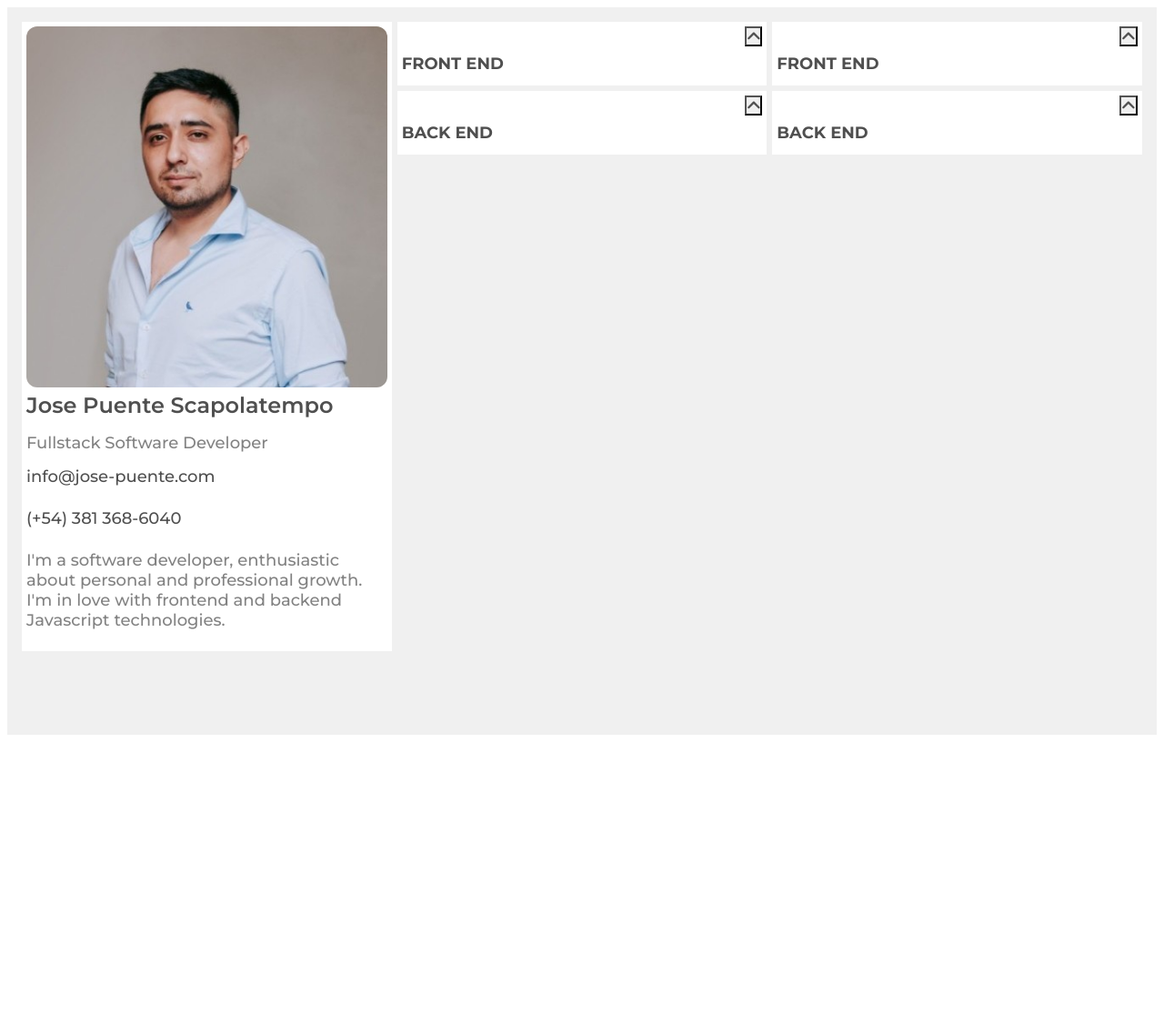
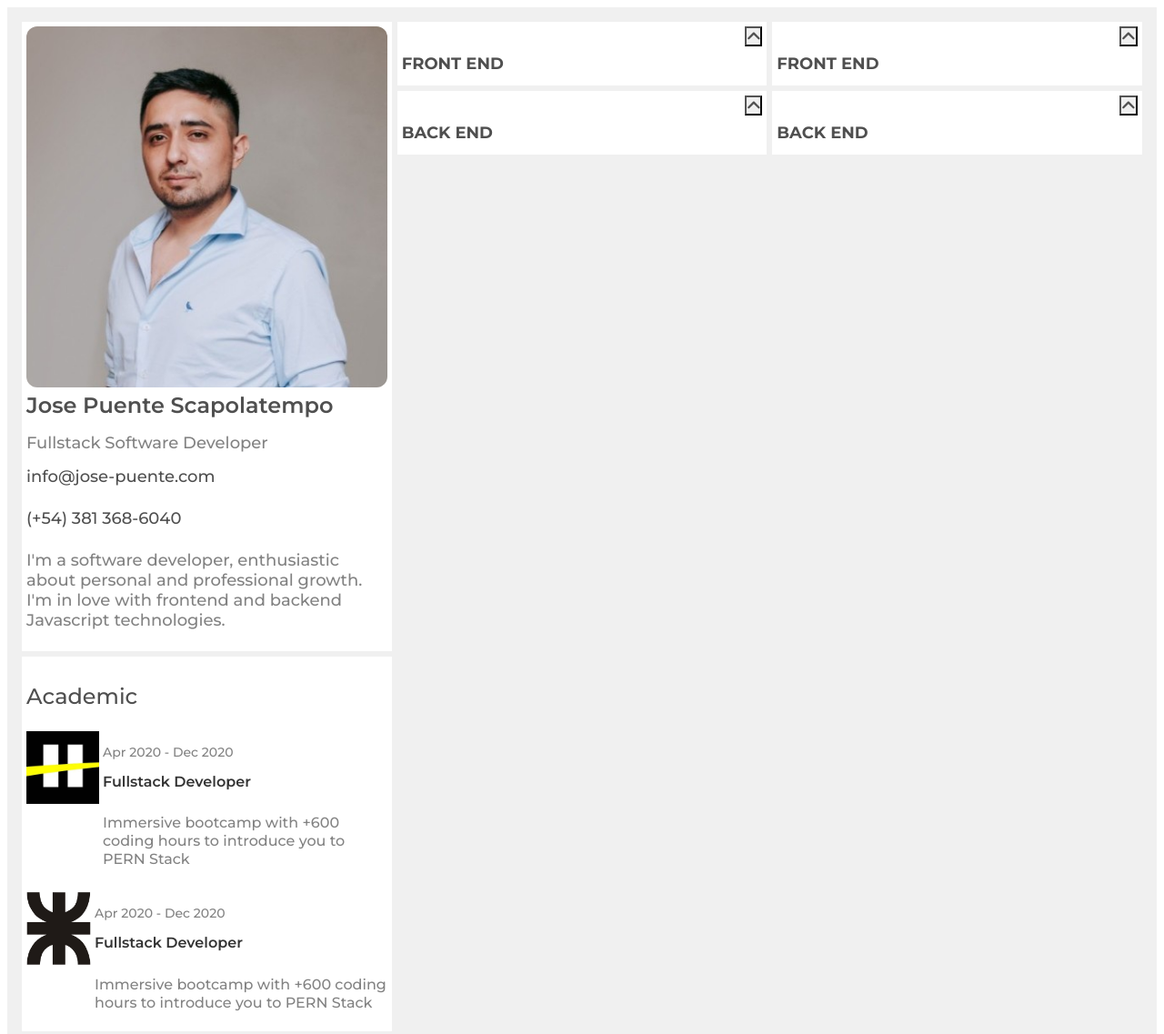
Before and after one commit to JoseScap/jose-puente.com, a Gatsby site: page / in a window 1280 px wide. Shown: the top 1137 px of the page at 91% size. Before the commit the page ends 816 px from the top, so only its background shows below. Built offline with nearby package versions, Linux system fonts and the light colour scheme; Gatsby itself is replaced by a stand-in of ours.

Commit message:
academic section

```diff
--- /dev/null
+++ b/src/components/Academic.js
@@ -0,0 +1,85 @@
+import * as React from "react"
+
+// CHAKRA COMPONENTS
+import {
+  Box,
+  Heading,
+  Text
+} from "@chakra-ui/react"
+
+// CONSTANTS
+import {
+  COLOR_GRAY1,
+  COLOR_GRAY2,
+  COLOR_GRAY3,
+  MONTSERRAT_FAMILY
+} from "../constants/STYLES"
+
+const Academic = ({ careers = [] }) => {
+  return (
+    <Box bg={"white"} borderRadius={"xl"} p={"5"} as={"section"}>
+      <Heading
+        as={"h3"}
+        // FONT STYLES
+        fontFamily={MONTSERRAT_FAMILY}
+        fontWeight={500}
+        fontSize={24}
+        color={COLOR_GRAY2}
+      >
+        Academic
+      </Heading>
+      {
+        careers.length > 0 && (
+          careers.map((props, idx) => (
+            <AcademicItem {...props} key={idx}/>
+          ))
+        )
+      }
+    </Box>
+  )
+}
+
+const AcademicItem = ({ title, period, description, logo }) => {
+  return (
+    <Box display={"flex"} mt={"10"}>
+      <img src={logo} alt="Soy-Henry's log" style={{ width: "80px", height: "80px", display: "inline-block" }}/>
+      <Box ml={"4"}>
+        <Text
+          // FONT STYLES
+          fontFamily={MONTSERRAT_FAMILY}
+          fontWeight={500}
+          fontSize={14}
+          color={COLOR_GRAY3}
+        >
+          { period }
+        </Text>
+        <Heading
+          as={"h5"}
+          // FONT STYLES
+          fontFamily={MONTSERRAT_FAMILY}
+          fontWeight={600}
+          fontSize={16}
+          color={COLOR_GRAY1}
+          // MARGINS
+          mt={"3"}
+        >
+          { title }
+        </Heading>
+        <Text
+          // FONT STYLES
+          fontFamily={MONTSERRAT_FAMILY}
+          fontWeight={500}
+          fontSize={16}
+          lineHeight={"20px"}
+          color={COLOR_GRAY3}
+          // MARGINS
+          mt={"5"}
+        >
+          { description }
+        </Text>
+      </Box>
+    </Box>
+  )
+}
+
+export default Academic
--- a/src/components/index.js
+++ b/src/components/index.js
@@ -1,2 +1,3 @@
 export { default as Profile } from "./Profile"
 export { default as Skills } from "./Skills"
+export { default as Academic } from "./Academic"
--- a/src/constants/STYLES.js
+++ b/src/constants/STYLES.js
@@ -1,4 +1,7 @@
 export const MONTSERRAT_FAMILY = "'montserrat'; sans-serif";
+
+export const COLOR_GRAY1 = "#333333"
 export const COLOR_GRAY2 = "#4F4F4F"
 export const COLOR_GRAY3 = "#828282"
+
 export const COLOR_BLUE1 = "#2F80ED"
--- /dev/null
+++ b/src/mocks/academics.js
@@ -0,0 +1,18 @@
+const SOY_HENRY = {
+    title: "Fullstack Developer",
+    period: "Apr 2020 - Dec 2020",
+    description: "Immersive bootcamp with +600 coding hours to introduce you to PERN Stack",
+    logo: "images/soy-henry.jpeg"
+}
+
+const UTN = {
+    title: "Fullstack Developer",
+    period: "Apr 2020 - Dec 2020",
+    description: "Immersive bootcamp with +600 coding hours to introduce you to PERN Stack",
+    logo: "images/utn.png"
+}
+
+export const MY_ACADEMICS = [
+    SOY_HENRY,
+    UTN
+]
--- /dev/null
+++ b/src/mocks/index.js
@@ -0,0 +1,2 @@
+export { MY_SKILLS } from "./skills"
+export { MY_ACADEMICS } from "./academics"
--- a/src/pages/index.js
+++ b/src/pages/index.js
@@ -11,13 +11,15 @@ import {
 // CUSTOM COMPONENTS
 import {
   Profile,
-  Skills
+  Skills,
+  Academic
 } from "../components"
 
 // MOCKS
 import {
-  MY_SKILLS
-} from "../mocks/skills"
+  MY_SKILLS,
+  MY_ACADEMICS
+} from "../mocks"
 
 // MARKUP
 const IndexPage = () => {
@@ -32,7 +34,14 @@ const IndexPage = () => {
       <Box className="content-wrapper" maxW={1440} margin={"0 auto"} p={"16"}>
         <Grid templateColumns={"repeat(3, 1fr)"} gap={6}>
           <GridItem w={"100%"}>
-            <Profile />
+            <Grid templateColumns={"1fr"} gap={6}>
+              <GridItem w={"100%"}>
+                <Profile />
+              </GridItem>
+              <GridItem w={"100%"}>
+                <Academic careers={MY_ACADEMICS}/>
+              </GridItem>
+            </Grid>
           </GridItem>
           <GridItem colSpan={2}>
             <Grid templateColumns={"repeat(2, 1fr)"} gap={6}>
```
Also changed, not shown: static/images/soy-henry.jpeg (added), static/images/utn.png (added).
